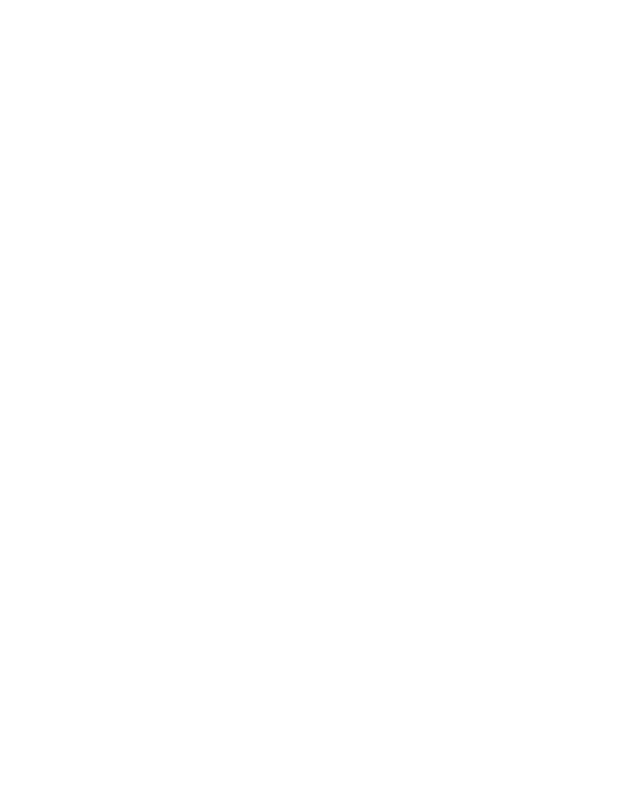
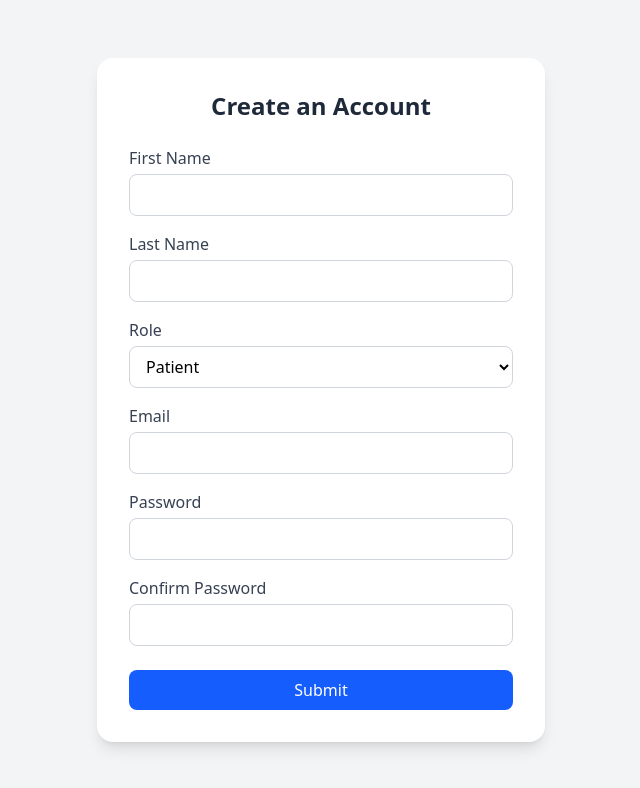
Before and after one commit to amarjeetmessage/AarogyaCare, a React (Vite) app in the folder frontend/: page /register in a window 1280 px wide. Before the commit this address had no page. Shown: the top 788 px of the page, without its empty margins (319-959 px from the left). Built offline with nearby package versions, Linux system fonts and the light colour scheme.

Commit message:
Create Register form with React-Hook-Form and Zod

```diff
--- a/frontend/package.json
+++ b/frontend/package.json
@@ -10,6 +10,7 @@
     "preview": "vite preview"
   },
   "dependencies": {
+    "@hookform/resolvers": "^5.2.2",
     "@tailwindcss/vite": "^4.1.17",
     "react": "^19.2.0",
     "react-dom": "^19.2.0",
--- a/frontend/src/App.tsx
+++ b/frontend/src/App.tsx
@@ -1,12 +1,15 @@
+import { Route, Routes } from "react-router";
+import Home from "./pages/Home";
+import Login from "./pages/Login";
+import Register from "./pages/Register";
 
+export default function App(){
 
-function App() {
-
-  return (
-    <div>
-      Hello
-    </div>
+  return(
+    <Routes>
+      <Route path="/" element={<Home/>}/>
+      <Route path="/login" element={<Login/>}/>
+      <Route path="/register" element={<Register/>}/>
+    </Routes>
   )
 }
-
-export default App
--- a/frontend/src/components/auth/RegisterForm.tsx
+++ b/frontend/src/components/auth/RegisterForm.tsx
@@ -1,20 +1,121 @@
-import { useForm, SubmitHandler } from "react-hook-form";
+import { useForm } from "react-hook-form";
 import * as z from "zod";
+import { zodResolver } from "@hookform/resolvers/zod";
 
-const RegisterSchema = z.object({
-  FirstName: z.string().min(3),
-  LastName: z.string().min(3),
-  Email: z.email(),
-  Password: z.string().min(12),
-  ConfirmPassword: z.string().min(12),
-  role: z.enum(["Patient", "Doctor"]),
-});
+const RegisterSchema = z
+  .object({
+    FirstName: z.string().min(2,"First name must be at least 2 characters"),
+    LastName: z.string().min(2,"Last name must be at least 2 characters"),
+    Email: z.email("Enter a valid email address"),
+    Password: z.string().min(12,"Password must be atleast 12 characters"),
+    ConfirmPassword: z.string().min(12,"Password must be atleast 12 characters"),
+    role: z.enum(["Patient", "Doctor"]),
+  })
+  .required();
 
 export default function RegisterForm() {
-  const { register, handleSubmit } = useForm<IFormInput>();
-  const onSubmit: SubmitHandler<IFormInput> = (data) => console.log(data);
+  const {
+    register,
+    handleSubmit,
+    formState: { errors },
+  } = useForm({ resolver: zodResolver(RegisterSchema) });
+  const onSubmit = (data: any) => console.log(data);
 
   return (
+<div className="flex h-screen justify-center items-center bg-gray-100 px-4">
+      <form
+        onSubmit={handleSubmit(onSubmit)}
+        className="bg-white p-8 rounded-2xl shadow-lg w-full max-w-md"
+      >
+        <h2 className="text-2xl font-semibold text-center mb-6 text-gray-800">
+          Create an Account
+        </h2>
 
-  )
+        {/* First Name */}
+        <div className="mb-4">
+          <label className="block font-medium text-gray-700 mb-1">First Name</label>
+          <input
+            {...register("FirstName")}
+            className="w-full px-3 py-2 rounded-lg border border-gray-300 focus:ring-2 focus:ring-blue-400 focus:outline-none"
+          />
+          {errors.FirstName && (
+            <p className="text-red-600 text-sm mt-1">{errors.FirstName.message}</p>
+          )}
+        </div>
+
+        {/* Last Name */}
+        <div className="mb-4">
+          <label className="block font-medium text-gray-700 mb-1">Last Name</label>
+          <input
+            {...register("LastName")}
+            className="w-full px-3 py-2 rounded-lg border border-gray-300 focus:ring-2 focus:ring-blue-400 focus:outline-none"
+          />
+          {errors.LastName && (
+            <p className="text-red-600 text-sm mt-1">{errors.LastName.message}</p>
+          )}
+        </div>
+
+        {/* Role */}
+        <div className="mb-4">
+          <label className="block font-medium text-gray-700 mb-1">Role</label>
+          <select
+            {...register("role")}
+            className="w-full px-3 py-2 rounded-lg border border-gray-300 focus:ring-2 focus:ring-blue-400 focus:outline-none"
+          >
+            <option value="Patient">Patient</option>
+            <option value="Doctor">Doctor</option>
+          </select>
+        </div>
+
+        {/* Email */}
+        <div className="mb-4">
+          <label className="block font-medium text-gray-700 mb-1">Email</label>
+          <input
+            {...register("Email")}
+            type="email"
+            className="w-full px-3 py-2 rounded-lg border border-gray-300 focus:ring-2 focus:ring-blue-400 focus:outline-none"
+          />
+          {errors.Email && (
+            <p className="text-red-600 text-sm mt-1">{errors.Email.message}</p>
+          )}
+        </div>
+
+        {/* Password */}
+        <div className="mb-4">
+          <label className="block font-medium text-gray-700 mb-1">Password</label>
+          <input
+            {...register("Password")}
+            type="password"
+            className="w-full px-3 py-2 rounded-lg border border-gray-300 focus:ring-2 focus:ring-blue-400 focus:outline-none"
+          />
+          {errors.Password && (
+            <p className="text-red-600 text-sm mt-1">{errors.Password.message}</p>
+          )}
+        </div>
+
+        {/* Confirm Password */}
+        <div className="mb-4">
+          <label className="block font-medium text-gray-700 mb-1">Confirm Password</label>
+          <input
+            {...register("ConfirmPassword")}
+            type="password"
+            className="w-full px-3 py-2 rounded-lg border border-gray-300 focus:ring-2 focus:ring-blue-400 focus:outline-none"
+          />
+          {errors.ConfirmPassword && (
+            <p className="text-red-600 text-sm mt-1">{errors.ConfirmPassword.message}</p>
+          )}
+        </div>
+
+        {/* Submit */}
+        <div className="mt-6">
+          <button
+            type="submit"
+            className="w-full bg-blue-600 text-white py-2 rounded-lg font-medium hover:bg-blue-700 transition-all"
+          >
+            Submit
+          </button>
+        </div>
+      </form>
+    </div>
+  );
 }
--- a/frontend/src/main.tsx
+++ b/frontend/src/main.tsx
@@ -2,18 +2,14 @@
 import { createRoot } from 'react-dom/client'
 import './index.css'
 import App from './App.tsx'
+import { BrowserRouter} from "react-router";
 
-import { BrowserRouter, Routes, Route } from "react-router";
-import Login from './pages/Login.tsx';
 
 
 createRoot(document.getElementById('root')!).render(
   <StrictMode>
     < BrowserRouter>
-      <Routes>
-        <Route path="/" element={<App />} />
-        <Route path="/login" element={<Login />} />
-      </Routes>
+      <App/>
     </BrowserRouter>
   </StrictMode>,
 )
--- a/frontend/src/pages/Register.tsx
+++ b/frontend/src/pages/Register.tsx
@@ -1,6 +1,8 @@
+import RegisterForm from "../components/auth/RegisterForm";
+
 export default function Register(){
 
     return (
-        <>Register Page</>
+        <RegisterForm/>
     )
 }
```
Also changed, not shown: 1 other file (tests, documents, lock files or other folders).
